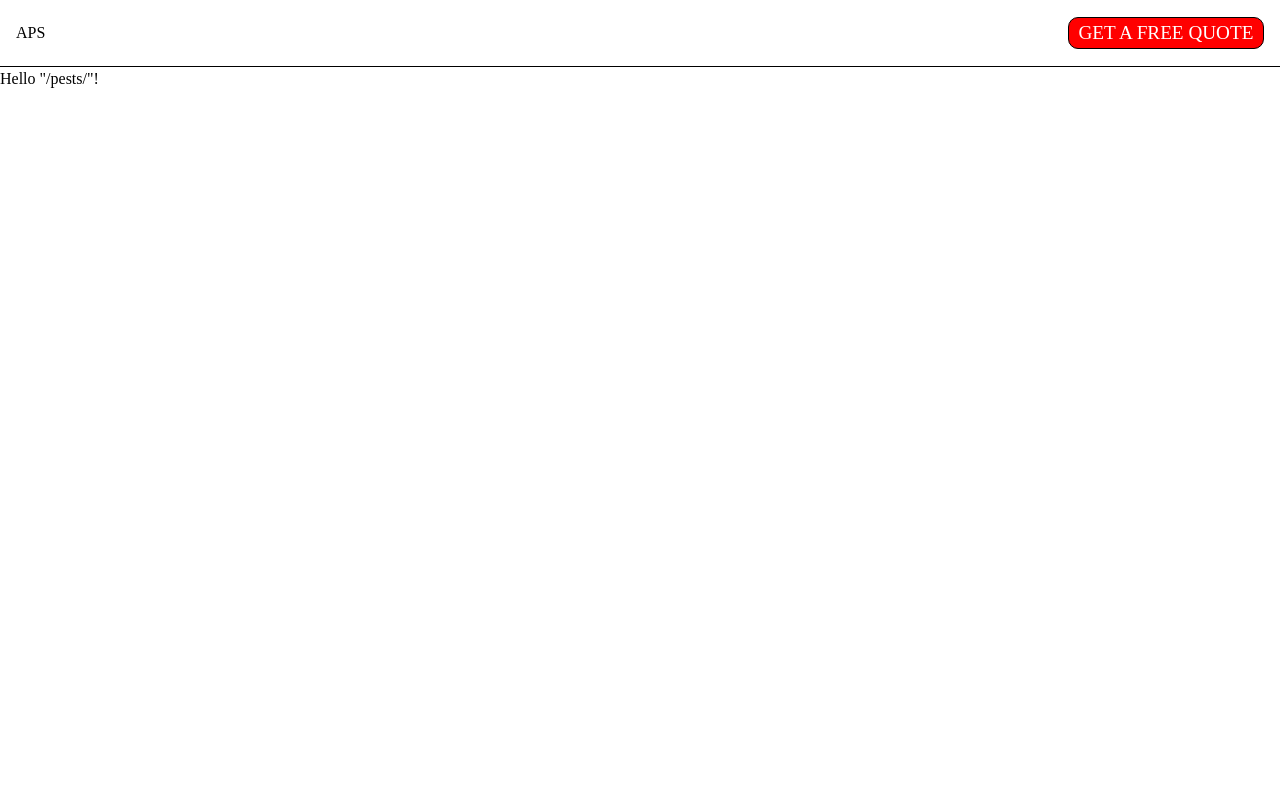
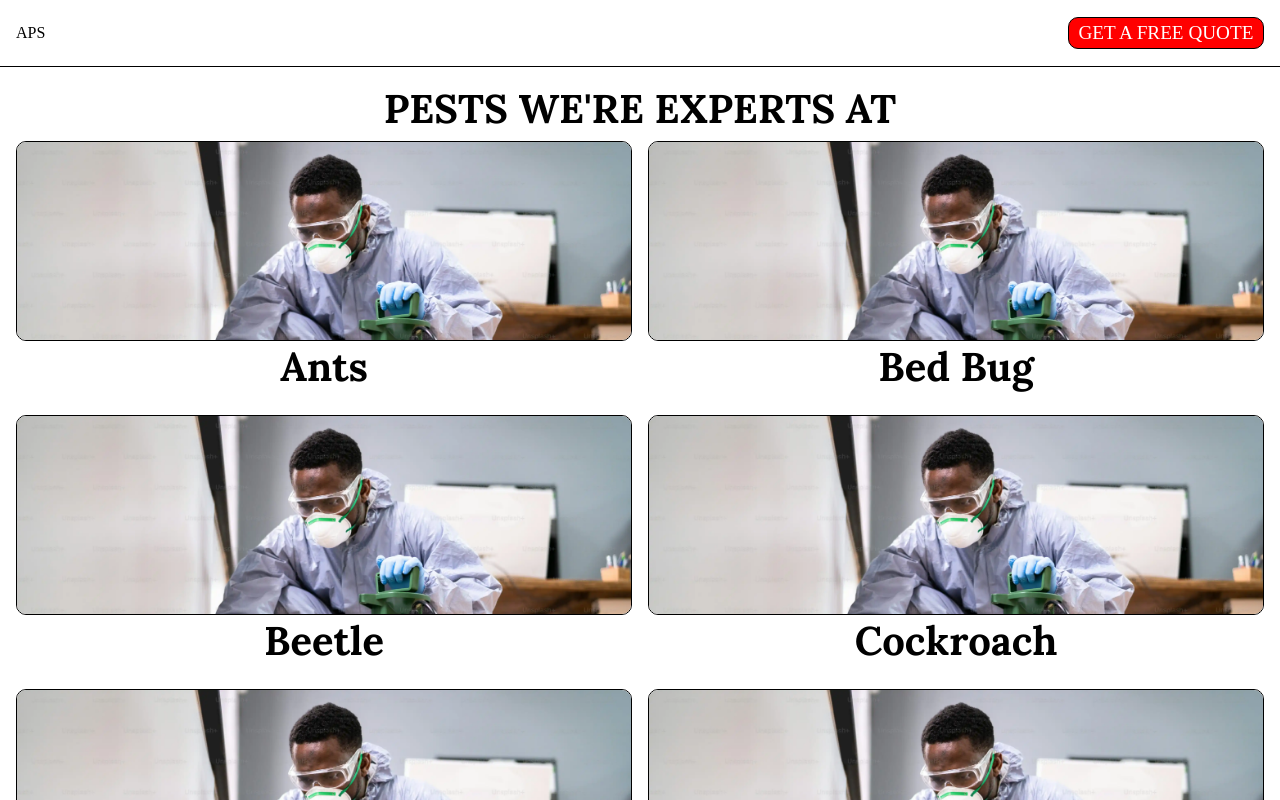
Before and after one commit to rvrios22/advanced-pest-solutions, a React (Vite) app: page /pests in a window 1280 px wide. Shown: the top 800 px of the page. Built offline with nearby package versions, Linux system fonts and the light colour scheme.

Commit message:
add: pest index route layout

```diff
--- a/public/pestLibrary.ts
+++ b/public/pestLibrary.ts
@@ -49,6 +49,11 @@ const pestLibrary = [
         img: '',
         link: '/pests/spider'
     },
+    {
+        name: 'Scorpion',
+        img: '',
+        link: '/pests/scorpion'
+    },
 ]
 
 export default pestLibrary
--- /dev/null
+++ b/src/css/pest-index.css
@@ -0,0 +1,15 @@
+.pest-index-container h1.sub-header {
+    margin: .5em auto .25em;
+}
+
+.pest-grid {
+    padding: 0 1em 0;
+}
+
+@media (min-width: 500px) {
+    .pest-grid {
+        display: grid;
+        grid-template-columns: 1fr 1fr;
+        gap: 1em;
+    }
+}
--- a/src/routes/pests/index.lazy.tsx
+++ b/src/routes/pests/index.lazy.tsx
@@ -1,9 +1,22 @@
-import { createLazyFileRoute } from '@tanstack/react-router'
-
-export const Route = createLazyFileRoute('/pests/')({
+import { createLazyFileRoute } from "@tanstack/react-router";
+import pestLibrary from "../../../public/pestLibrary";
+import PestCard from "../../components/PestCard";
+import Footer from '../../components/Footer'
+import "../../css/pest-index.css";
+export const Route = createLazyFileRoute("/pests/")({
   component: RouteComponent,
-})
+});
 
 function RouteComponent() {
-  return <div>Hello "/pests/"!</div>
+  return (
+    <main className="pest-index-container">
+      <h1 className="sub-header">PESTS WE'RE EXPERTS AT</h1>
+      <div className="pest-grid">
+        {pestLibrary.map(({ name, img, link }, idx) => (
+          <PestCard name={name} img="" link={link} key={idx} />
+        ))}
+      </div>
+      <Footer />
+    </main>
+  );
 }
```
